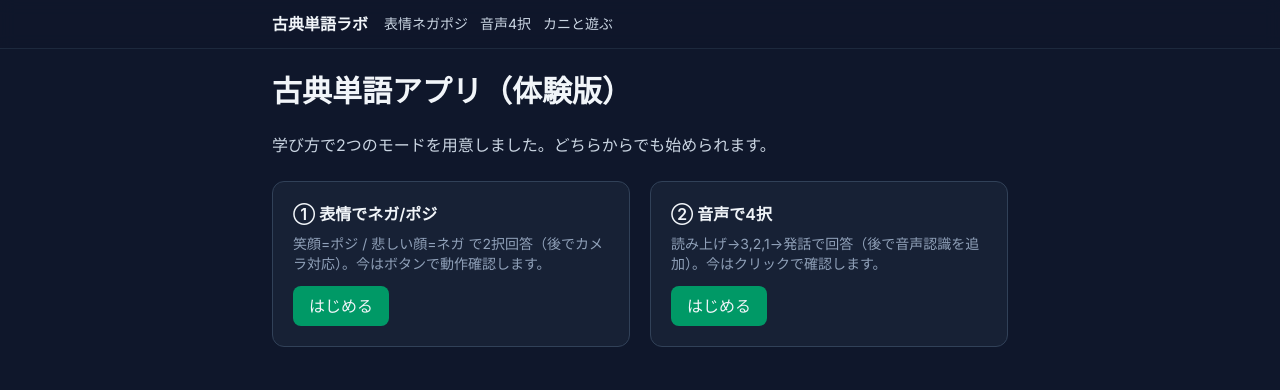
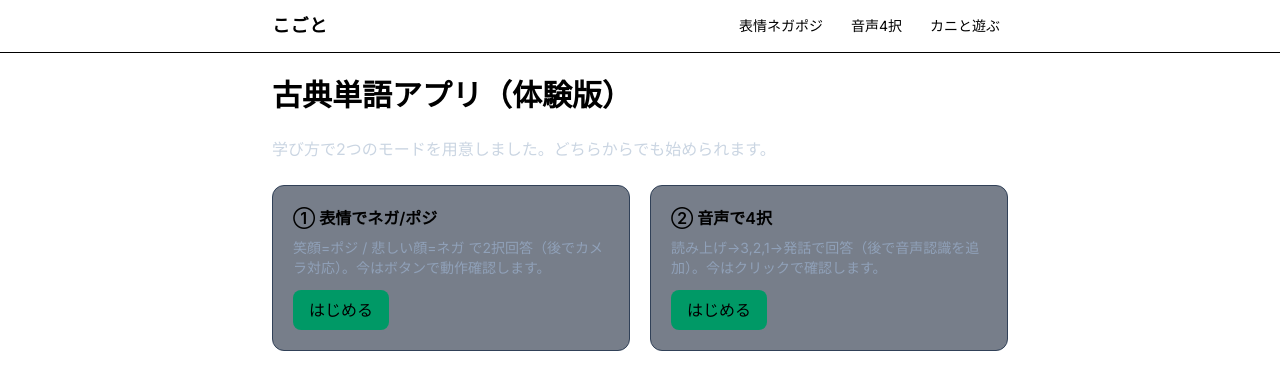
Before and after one commit to vonaskr/KotenWordAPP, a React (Vite) app: page / in a window 1280 px wide. Shown: the top 390 px of the page. Built offline with nearby package versions, Linux system fonts and the light colour scheme.

Commit message:
update : background and color theme

```diff
--- a/src/App.tsx
+++ b/src/App.tsx
@@ -18,19 +18,33 @@ export default function App() {
     registerSW({
       immediate: true,
       onNeedRefresh() { setNeedRefresh(true) },
-      onOfflineReady() { setOfflineReady(true); setTimeout(()=>setOfflineReady(false), 2000) }
+      onOfflineReady() { setOfflineReady(true); setTimeout(() => setOfflineReady(false), 2000) }
     })
   }, [])
 
   return (
-    <div className="min-h-screen w-screen bg-slate-900 text-slate-100">
-      <header className="sticky top-0 z-10 bg-slate-900/80 backdrop-blur border-b border-slate-800">
+    <div className="min-h-screen w-screen text-ink
+    bg-[radial-gradient(1200px_600px_at_50%_-100px,theme(colors.primary.50),white)]">
+      <header className="sticky top-0 z-10 backdrop-blur bg-white/70 border-b border-primary-100">
         <div className="max-w-3xl mx-auto px-4 py-3 flex items-center gap-4">
-          <Link to="/" className="font-bold">古典単語ラボ</Link>
-          <nav className="text-sm flex gap-3">
-            <NavLink to="/mood" className={({isActive})=>isActive?"text-emerald-400":"text-slate-300 hover:text-white"}>表情ネガポジ</NavLink>
-            <NavLink to="/voice" className={({isActive})=>isActive?"text-emerald-400":"text-slate-300 hover:text-white"}>音声4択</NavLink>
-            <NavLink to="/crab" className={({isActive})=>isActive?"text-emerald-400":"text-slate-300 hover:text-white"}>カニと遊ぶ</NavLink>
+          <Link to="/" className="font-bold text-lg tracking-wide"
+            style={{ fontFamily: "Nunito, Inter, sans-serif" }}>
+            こごと
+          </Link>
+          <nav className="ml-auto text-sm flex gap-3">
+            {[
+              { to: "/mood", label: "表情ネガポジ" },
+              { to: "/voice", label: "音声4択" },
+              { to: "/crab", label: "カニと遊ぶ" },
+            ].map(({ to, label }) => (
+              <NavLink key={to} to={to}
+                className={({ isActive }) =>
+                  "px-2 py-1 rounded-xl transition " +
+                  (isActive
+                    ? "bg-primary-50 text-primary-700 border border-primary-200 shadow-card"
+                    : "text-ink/70 hover:text-ink hover:bg-muted")}
+              >{label}</NavLink>
+            ))}
           </nav>
         </div>
       </header>
@@ -78,107 +92,3 @@ export default function App() {
 
   );
 }
-
-// import { useEffect, useMemo, useState } from "react";
-// import { loadVocab } from "./utils/loadVocab";
-// import type { VocabItem } from "./types";
-// import "./index.css";
-
-// export default function App() {
-//   const [items, setItems] = useState<VocabItem[]>([]);
-//   const [loading, setLoading] = useState(true);
-//   const [err, setErr] = useState<string | null>(null);
-//   const [selected, setSelected] = useState<number | null>(null); // 1..4
-//   const [answered, setAnswered] = useState(false);
-
-//   useEffect(() => {
-//     (async () => {
-//       try {
-//         const data = await loadVocab();
-//         setItems(data);
-//       } catch (e: any) {
-//         setErr(e?.message ?? "読み込みエラー");
-//       } finally {
-//         setLoading(false);
-//       }
-//     })();
-//   }, []);
-
-//   const q = items[0]; // まずは1問だけ
-
-//   const choices = useMemo(
-//     () => (q ? [q.choice1, q.choice2, q.choice3, q.choice4] : []),
-//     [q]
-//   );
-
-//   const correctIdx = useMemo(() => (q ? Number(q.correct) : 0), [q]);
-
-//   if (loading) return <div className="p-6 text-lg">読み込み中…</div>;
-//   if (err) return <div className="p-6 text-red-600">エラー：{err}</div>;
-//   if (!q) return <div className="p-6">問題がありません（vocab.csv を確認）</div>;
-
-//   return (
-//     <div className="min-h-screen flex items-center justify-center bg-slate-900 text-slate-100">
-//       <div className="w-full max-w-xl p-6">
-//         <h1 className="text-2xl font-bold mb-1">古典単語クイズ（体験版）</h1>
-//         <p className="text-slate-300 mb-6">まずはクリック回答で動作確認します。</p>
-
-//         <div className="bg-slate-800 rounded-xl p-5 mb-5">
-//           <div className="text-sm text-slate-400">第1問</div>
-//           <div className="text-3xl font-semibold my-2">{q.word}</div>
-//           {q.reading && <div className="text-slate-400 mb-4">（{q.reading}）</div>}
-
-//           <div className="grid grid-cols-1 gap-3">
-//             {choices.map((c, i) => {
-//               const idx = i + 1;
-//               const isSelected = selected === idx;
-//               const isCorrect = answered && idx === correctIdx;
-//               const isWrong = answered && isSelected && idx !== correctIdx;
-
-//               return (
-//                 <button
-//                   key={idx}
-//                   disabled={answered}
-//                   onClick={() => {
-//                     setSelected(idx);
-//                     setAnswered(true);
-//                   }}
-//                   className={[
-//                     "w-full text-left px-4 py-3 rounded-lg border transition",
-//                     isCorrect
-//                       ? "bg-green-600/20 border-green-500"
-//                       : isWrong
-//                       ? "bg-red-600/20 border-red-500"
-//                       : "bg-slate-700/60 border-slate-600 hover:border-slate-400"
-//                   ].join(" ")}
-//                 >
-//                   <span className="mr-2 text-slate-400">({idx})</span>
-//                   {c || "（空）"}
-//                 </button>
-//               );
-//             })}
-//           </div>
-
-//           {answered && (
-//             <div className="mt-4">
-//               {selected === correctIdx ? (
-//                 <div className="text-green-400 font-semibold">正解！</div>
-//               ) : (
-//                 <div className="text-red-400 font-semibold">
-//                   不正解… 正解は ({correctIdx}) です
-//                 </div>
-//               )}
-//               <div className="mt-3 text-sm text-slate-400">
-//                 次は表情/音声を足していきます。
-//               </div>
-//             </div>
-//           )}
-//         </div>
-
-//         <div className="text-xs text-slate-400">
-//           データ元：<code>/public/vocab.csv</code>
-//         </div>
-//       </div>
-//     </div>
-//   );
-// }
```
